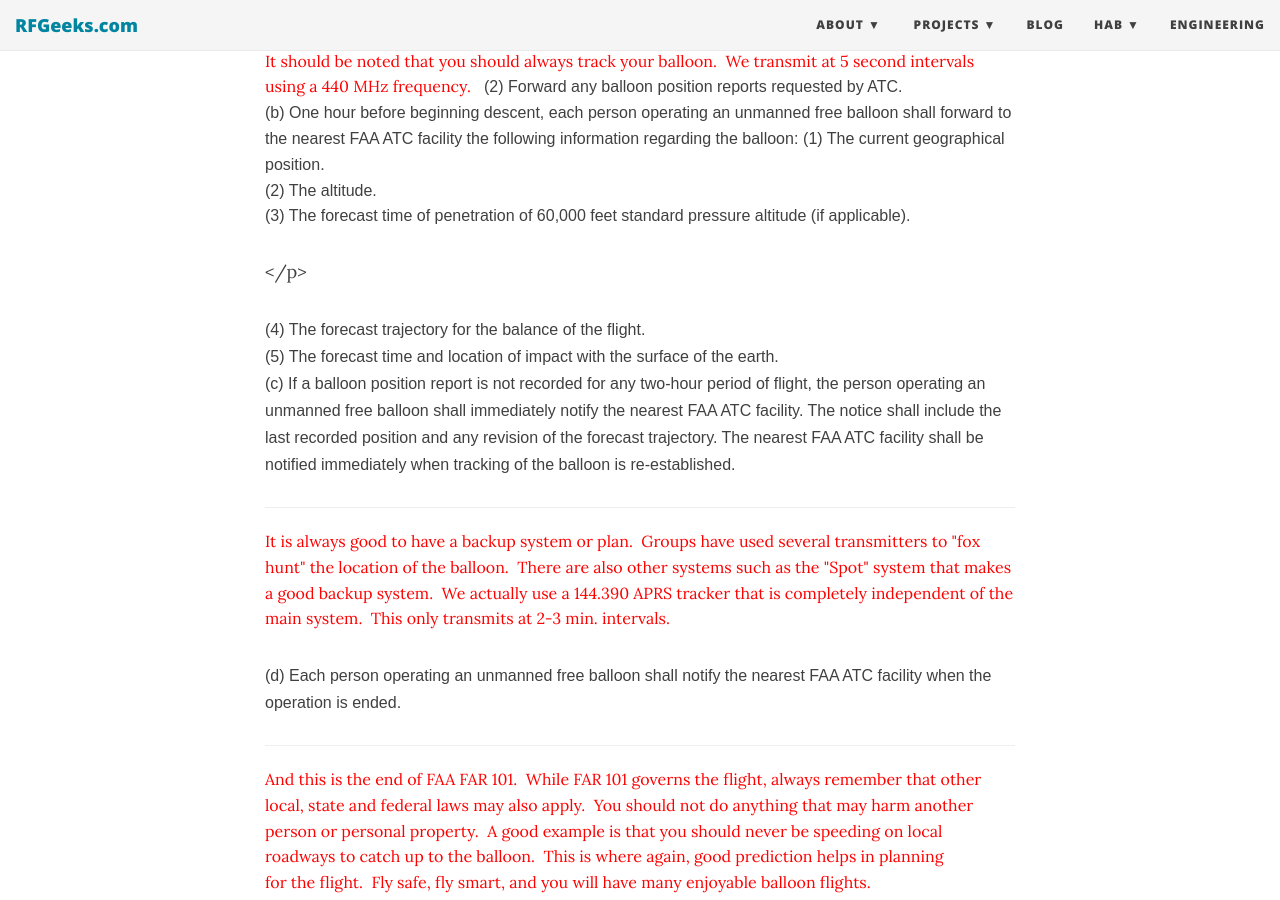
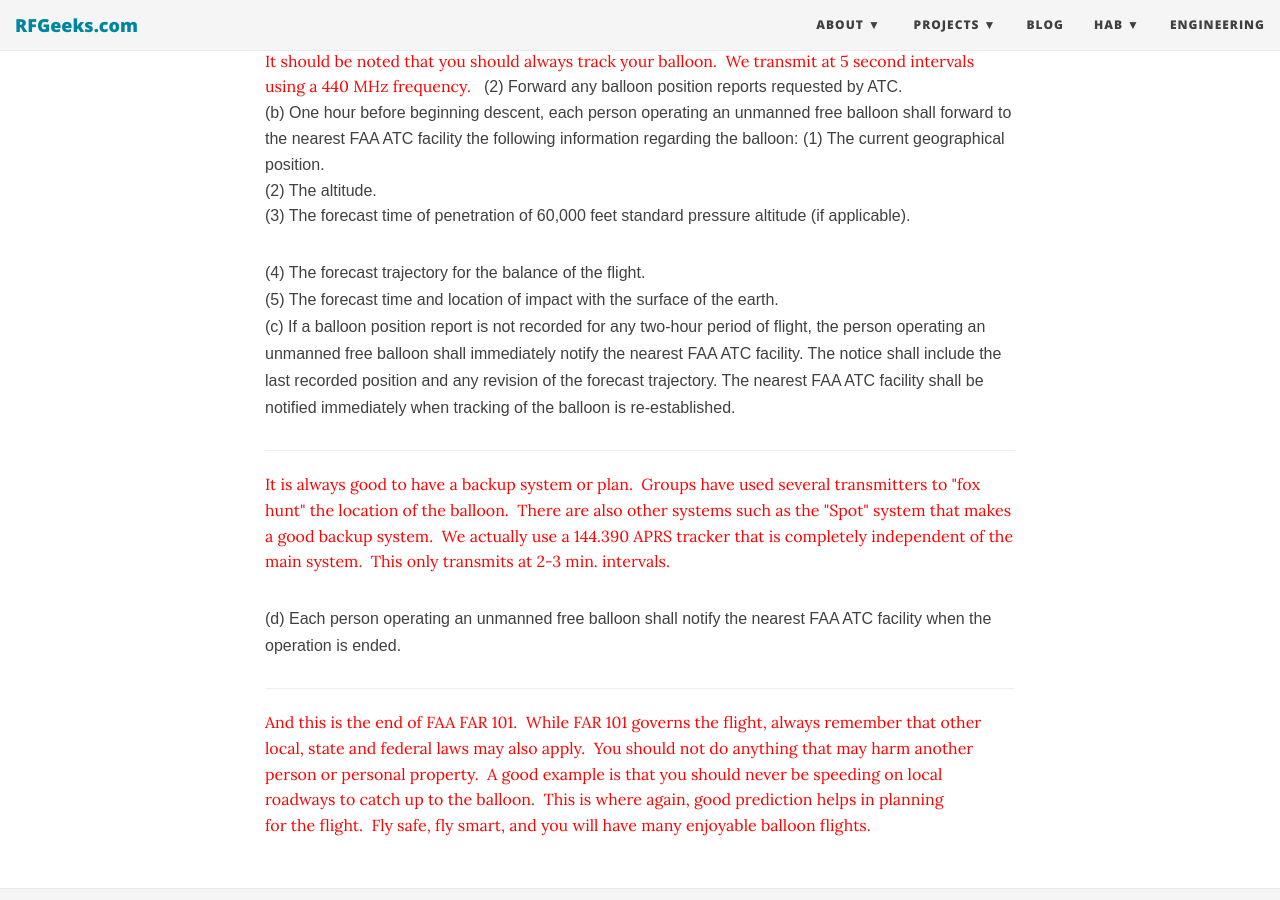
Before and after one commit to matgyver/matgyver.github.com, a Jekyll site: the page built from HAB/FAR101.md, in a window 1280 px wide and 900 px high, scrolled down 8601 px. Built offline with Jekyll 4.4.1, drawn with Linux system fonts in a browser that asks for light colours; nearby versions of some CDN libraries.

Commit message:
fix to page

```diff
--- a/HAB/FAR101.md
+++ b/HAB/FAR101.md
@@ -114,7 +114,7 @@ operation shall immediately notify the nearest FAA ATC facility.</font></p>
 (b) One hour before beginning descent, each person operating an unmanned free balloon shall forward to the nearest FAA ATC facility the following information regarding the balloon:</font><font size='3' face='arial, sans-serif'>
 (1) The current geographical position.<br/>
 (2) The altitude.<br/>
-(3) The forecast time of penetration of 60,000 feet standard pressure altitude (if applicable).</font></p>
+(3) The forecast time of penetration of 60,000 feet standard pressure altitude (if applicable).</font>
 <p><font size='3' face='arial, sans-serif'>(4) The forecast trajectory for the balance of the flight.<br/>
 (5) The forecast time and location of impact with the surface of the earth.<br/>
 (c) If a balloon position report is not recorded for any two-hour period of flight, the person operating an unmanned free balloon shall immediately notify the nearest FAA ATC facility.
```
